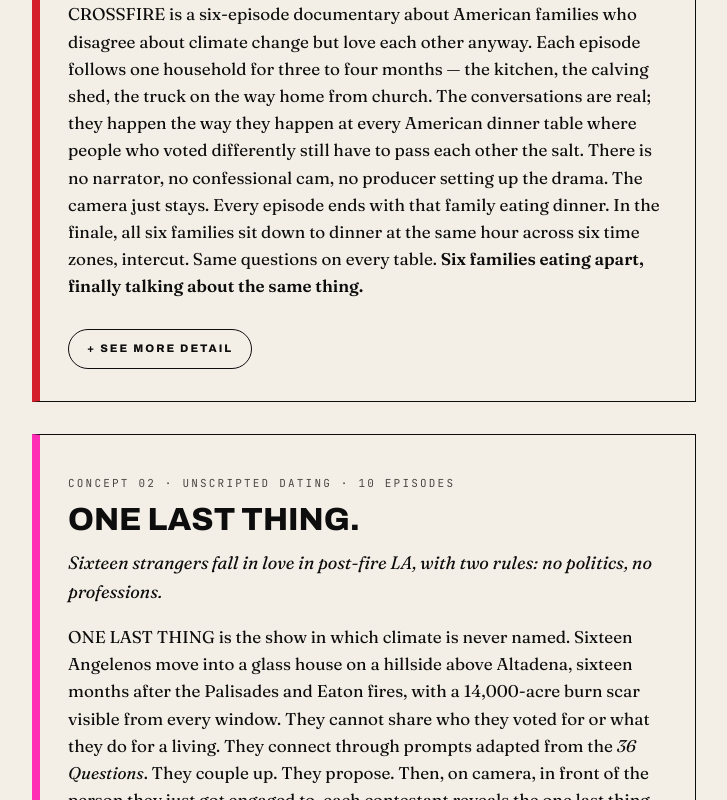
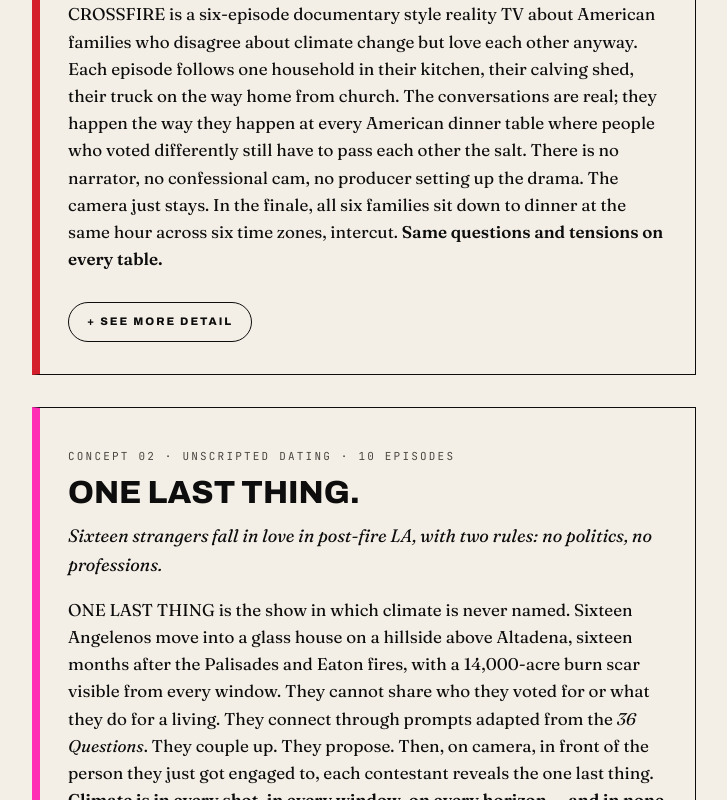
Before and after one commit to nazlicangoksu/climate-reality, a React (Vite) app in the folder client/: page /paper in a window 1280 px wide. Shown: the part 7362-8162 px from the top of the page, without its empty margins (276-1003 px from the left). Built offline with nearby package versions, Linux system fonts and the light colour scheme; a web font is replaced by a local one.

Commit message:
Paper: replace CROSSFIRE short blurb with user-provided copy

```diff
--- a/client/src/pages/Paper.tsx
+++ b/client/src/pages/Paper.tsx
@@ -766,7 +766,7 @@ function PaperTab() {
         interactive={<CrossfireQuiz />}
         short={
           <p>
-            CROSSFIRE is a six-episode documentary about American families who disagree about climate change but love each other anyway. Each episode follows one household for three to four months — the kitchen, the calving shed, the truck on the way home from church. The conversations are real; they happen the way they happen at every American dinner table where people who voted differently still have to pass each other the salt. There is no narrator, no confessional cam, no producer setting up the drama. The camera just stays. Every episode ends with that family eating dinner. In the finale, all six families sit down to dinner at the same hour across six time zones, intercut. Same questions on every table. <strong>Six families eating apart, finally talking about the same thing.</strong>
+            CROSSFIRE is a six-episode documentary style reality TV about American families who disagree about climate change but love each other anyway. Each episode follows one household in their kitchen, their calving shed, their truck on the way home from church. The conversations are real; they happen the way they happen at every American dinner table where people who voted differently still have to pass each other the salt. There is no narrator, no confessional cam, no producer setting up the drama. The camera just stays. In the finale, all six families sit down to dinner at the same hour across six time zones, intercut. <strong>Same questions and tensions on every table.</strong>
           </p>
         }
         detail={{
```
